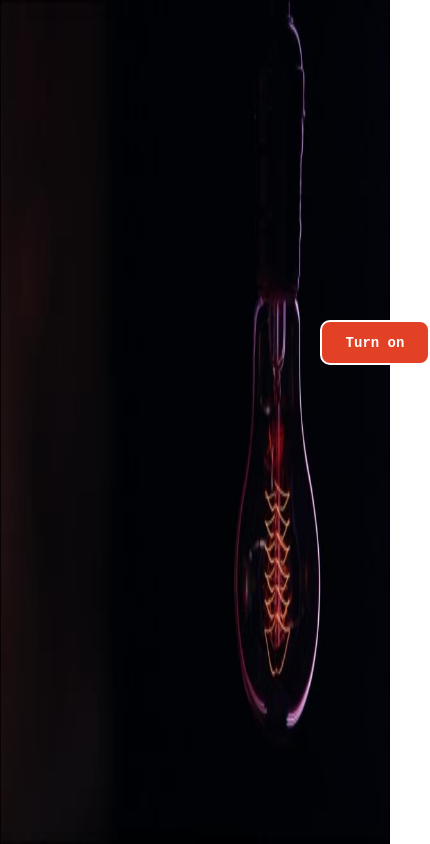
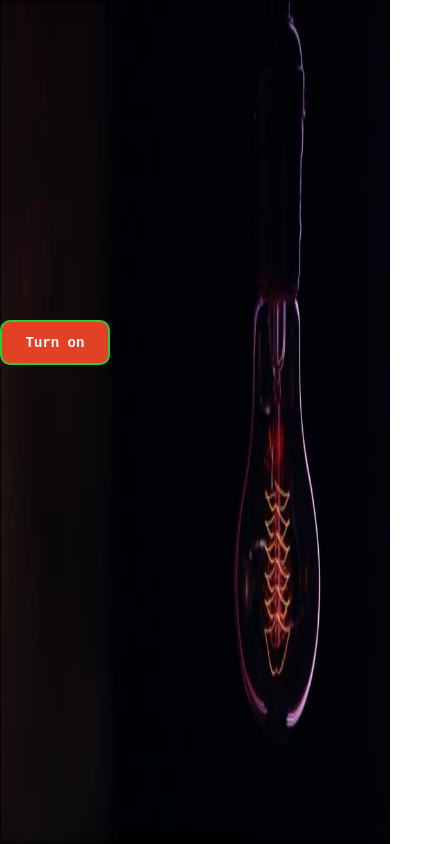
Before and after one commit to Mrayaz7983/On-Off-bulb-, a plain HTML site: page index.html in a window 390 px wide. Shown: the whole page, 430 px wide, since content can reach past the window. Drawn offline with Linux system fonts and the light colour scheme.

Commit message:
update screen size

```diff
--- a/style.css
+++ b/style.css
@@ -20,15 +20,15 @@
 
 #button {
     position: absolute;
-    height: 7vhx;
-    width: 18vw;
+    height: 7vh;
+    width: 13vw;
     background-color: rgb(226, 65, 37);
     color: white;
     font-size: 18px;
     font-weight: 900;
     font-family: 'Courier New', Courier, monospace;
     padding: 15px;
-    border: 2px solid white;
+    border: 2px solid rgb(39, 206, 53);
     cursor: pointer;
     border-radius: 15px;
     transition: all 0.3s ease;
@@ -38,12 +38,20 @@
 
 
 @media (max-width: 768px) {
+
+    #pic {
+        background-size: cover;
+        background-position: center;
+        background-repeat: no-repeat;
+        width: 100vw;
+        min-height: 100vh;
+    }
     #button {
         height: 50px;
         width: 120px;
         font-size: 16px;
         padding: 10px;
-        justify-content: space-between;
+        margin-inline: auto;
     }
 }
 
@@ -54,5 +62,7 @@
         font-size: 14px;
         padding: 8px;
         border-radius: 10px;
+        margin-inline: auto;
+
     }
 }
```
